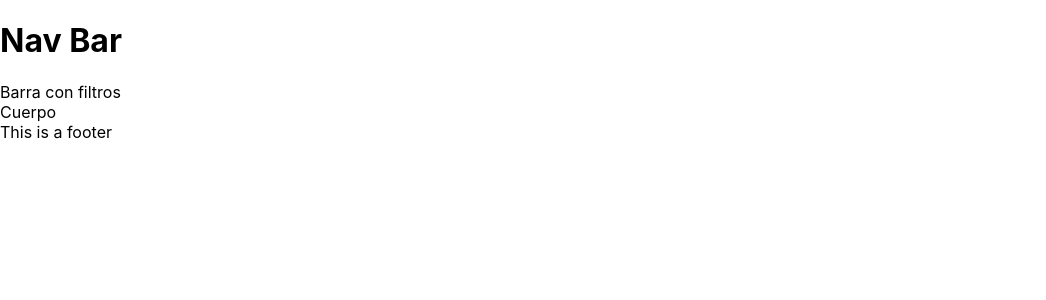
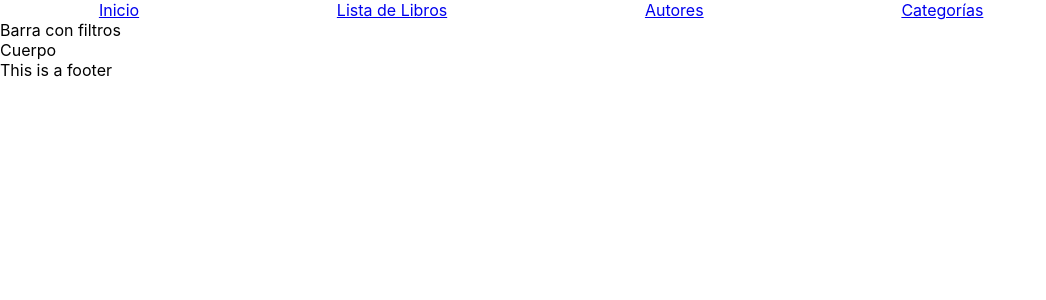
Before and after one commit to rosseab-bit/team-5, a React (Create React App) app: page / in a window 1280 px wide. Shown: the top 300 px of the page, without its empty margins (0-1046 px from the left). Built offline with nearby package versions, Linux system fonts and the light colour scheme.

Commit message:
Inicio Navbar

```diff
--- a/src/App.js
+++ b/src/App.js
@@ -1,4 +1,3 @@
-import logo from './logo.svg';
 import './App.css';
 import {
   BrowserRouter,
--- a/src/components/Home.jsx
+++ b/src/components/Home.jsx
@@ -2,13 +2,16 @@ import React from 'react';
 import Container from 'react-bootstrap/Container';
 import Row from 'react-bootstrap/Row';
 import Col from 'react-bootstrap/Col';
+import Navbar from './navbar/Navbar'
 
 const Home = () => {
     return (
         <>
             <Container>
                 <Row>
-                    <Col sm={12}><h1>Nav Bar</h1></Col>
+                    <Col sm={12}>
+                        <Navbar></Navbar>
+                    </Col>
                 </Row>
                 <Row>
                     <Col sm={3}>Barra con filtros</Col>
```
Also changed, not shown: 1 other file (tests, documents, lock files or other folders).
